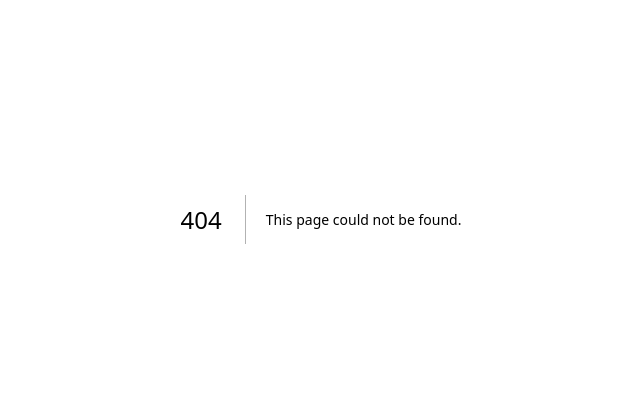
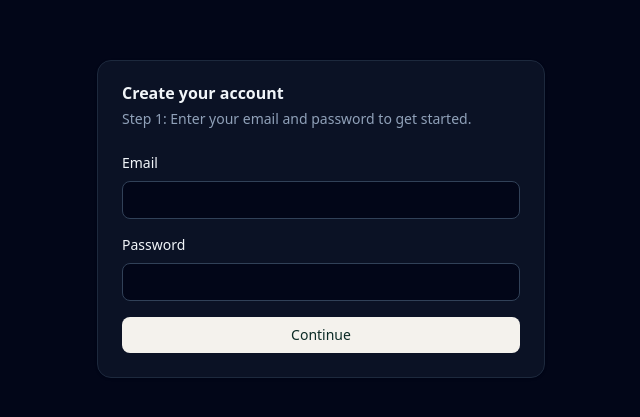
Before and after one commit to davisgabe12/havilogger, a Next.js app in the folder apps/web/: page /signup in a window 1280 px wide. Before the commit this address had no page. Shown: the part 181-598 px from the top of the page, without its empty margins (319-959 px from the left). Built offline with nearby package versions, Linux system fonts and the light colour scheme; no server answers.

Commit message:
Add auth guards to app routes

```diff
--- a/apps/web/package.json
+++ b/apps/web/package.json
@@ -12,6 +12,7 @@
   "dependencies": {
     "@radix-ui/react-scroll-area": "^1.2.10",
     "@radix-ui/react-slot": "^1.2.4",
+    "@supabase/supabase-js": "^2.50.0",
     "class-variance-authority": "^0.7.1",
     "clsx": "^2.1.1",
     "lucide-react": "^0.553.0",
--- a/apps/web/src/app/knowledge/page.tsx
+++ b/apps/web/src/app/knowledge/page.tsx
@@ -1,16 +1,19 @@
 "use client";
 
 import { useCallback, useEffect, useMemo, useState } from "react";
+import { useRouter } from "next/navigation";
 
 import KnowledgeList from "@/components/knowledge/KnowledgeList";
 import { Button } from "@/components/ui/button";
 import { Card, CardContent, CardDescription, CardHeader, CardTitle } from "@/components/ui/card";
 import { HaviWordmark } from "@/components/brand/HaviWordmark";
+import { supabase } from "@/lib/supabase/client";
 import { KnowledgeReviewItem } from "@/types/knowledge";
 
 const KNOWLEDGE_GROUPS = ["Care Plan", "Child Profile", "Preferences", "Activities", "Milestones"];
 
 export default function KnowledgePage() {
+  const router = useRouter();
   const [items, setItems] = useState<KnowledgeReviewItem[]>([]);
   const [loading, setLoading] = useState(false);
   const [error, setError] = useState<string | null>(null);
@@ -34,8 +37,23 @@ export default function KnowledgePage() {
   }, []);
 
   useEffect(() => {
-    fetchItems();
-  }, [fetchItems]);
+    let isMounted = true;
+    const checkSessionAndLoad = async () => {
+      const { data } = await supabase.auth.getSession();
+      if (!isMounted) return;
+      if (!data.session) {
+        router.replace("/login");
+        return;
+      }
+      await fetchItems();
+    };
+
+    void checkSessionAndLoad();
+
+    return () => {
+      isMounted = false;
+    };
+  }, [fetchItems, router]);
 
   const groups = useMemo(() => {
     const map: Record<string, KnowledgeReviewItem[]> = {};
--- /dev/null
+++ b/apps/web/src/app/login/page.tsx
@@ -0,0 +1,101 @@
+"use client";
+
+import { useEffect, useState, type FormEvent } from "react";
+import { useRouter } from "next/navigation";
+
+import { supabase } from "@/lib/supabase/client";
+import { Button } from "@/components/ui/button";
+import {
+  Card,
+  CardContent,
+  CardDescription,
+  CardHeader,
+  CardTitle,
+} from "@/components/ui/card";
+
+const LoginPage = (): JSX.Element => {
+  const router = useRouter();
+  const [email, setEmail] = useState("");
+  const [password, setPassword] = useState("");
+  const [error, setError] = useState<string | null>(null);
+  const [isSubmitting, setIsSubmitting] = useState(false);
+
+  useEffect(() => {
+    const checkSession = async () => {
+      const { data } = await supabase.auth.getSession();
+      if (data.session) {
+        router.replace("/");
+      }
+    };
+
+    void checkSession();
+  }, [router]);
+
+  const handleSubmit = async (event: FormEvent<HTMLFormElement>) => {
+    event.preventDefault();
+    setError(null);
+    setIsSubmitting(true);
+
+    const { error: signInError } = await supabase.auth.signInWithPassword({
+      email,
+      password,
+    });
+
+    if (signInError) {
+      setError(signInError.message);
+      setIsSubmitting(false);
+      return;
+    }
+
+    router.replace("/");
+  };
+
+  return (
+    <main className="flex min-h-screen items-center justify-center bg-slate-950 px-6 py-12 text-slate-100">
+      <Card className="w-full max-w-md border-slate-800 bg-slate-900/70 text-slate-100">
+        <CardHeader>
+          <CardTitle>Welcome back</CardTitle>
+          <CardDescription className="text-slate-400">
+            Sign in to continue to your Havi dashboard.
+          </CardDescription>
+        </CardHeader>
+        <CardContent>
+          <form className="space-y-4" onSubmit={handleSubmit}>
+            <label className="block text-sm font-medium">
+              Email
+              <input
+                className="mt-2 w-full rounded-md border border-slate-700 bg-slate-950 px-3 py-2 text-sm text-slate-100 placeholder:text-slate-600"
+                type="email"
+                autoComplete="email"
+                value={email}
+                onChange={(event) => setEmail(event.target.value)}
+                required
+              />
+            </label>
+            <label className="block text-sm font-medium">
+              Password
+              <input
+                className="mt-2 w-full rounded-md border border-slate-700 bg-slate-950 px-3 py-2 text-sm text-slate-100 placeholder:text-slate-600"
+                type="password"
+                autoComplete="current-password"
+                value={password}
+                onChange={(event) => setPassword(event.target.value)}
+                required
+              />
+            </label>
+            {error ? (
+              <p className="rounded-md border border-rose-500/40 bg-rose-500/10 px-3 py-2 text-sm text-rose-200">
+                {error}
+              </p>
+            ) : null}
+            <Button className="w-full" type="submit" disabled={isSubmitting}>
+              {isSubmitting ? "Signing in..." : "Sign in"}
+            </Button>
+          </form>
+        </CardContent>
+      </Card>
+    </main>
+  );
+};
+
+export default LoginPage;
--- /dev/null
+++ b/apps/web/src/app/logout/page.tsx
@@ -0,0 +1,47 @@
+"use client";
+
+import { useEffect, useState } from "react";
+import { useRouter } from "next/navigation";
+
+import { supabase } from "@/lib/supabase/client";
+import { Card, CardContent, CardHeader, CardTitle } from "@/components/ui/card";
+
+const LogoutPage = (): JSX.Element => {
+  const router = useRouter();
+  const [message, setMessage] = useState("Signing you out...");
+
+  useEffect(() => {
+    const runSignOut = async () => {
+      const { data } = await supabase.auth.getSession();
+      if (!data.session) {
+        router.replace("/login");
+        return;
+      }
+
+      const { error } = await supabase.auth.signOut();
+      if (error) {
+        setMessage(`Unable to sign out: ${error.message}`);
+        return;
+      }
+
+      router.replace("/login");
+    };
+
+    void runSignOut();
+  }, [router]);
+
+  return (
+    <main className="flex min-h-screen items-center justify-center bg-slate-950 px-6 py-12 text-slate-100">
+      <Card className="w-full max-w-md border-slate-800 bg-slate-900/70 text-slate-100">
+        <CardHeader>
+          <CardTitle>Signing out</CardTitle>
+        </CardHeader>
+        <CardContent>
+          <p className="text-sm text-slate-300">{message}</p>
+        </CardContent>
+      </Card>
+    </main>
+  );
+};
+
+export default LogoutPage;
--- a/apps/web/src/app/page.tsx
+++ b/apps/web/src/app/page.tsx
@@ -21,6 +21,7 @@ import { type FeedbackRating } from "@/components/chat/message-feedback";
 import { buildHaviModelRequest } from "@/lib/havi-model-request";
 import { MessageBubble, CHAT_BODY_TEXT } from "@/components/chat/message-bubble";
 import type { ChatEntry } from "@/components/chat/types";
+import { supabase } from "@/lib/supabase/client";
 import { cn } from "@/lib/utils";
 
 type ActionMetadata = {
@@ -458,6 +459,23 @@ export default function Home() {
   const [lastMessageDraft, setLastMessageDraft] = useState("");
   const [shareMessage, setShareMessage] = useState<string | null>(null);
   const shareTimerRef = useRef<ReturnType<typeof setTimeout> | null>(null);
+
+  useEffect(() => {
+    let isMounted = true;
+    const checkSession = async () => {
+      const { data } = await supabase.auth.getSession();
+      if (!isMounted) return;
+      if (!data.session) {
+        router.replace("/login");
+      }
+    };
+
+    void checkSession();
+
+    return () => {
+      isMounted = false;
+    };
+  }, [router]);
   const knowledgeToastTimerRef =
     useRef<ReturnType<typeof setTimeout> | null>(null);
 
--- /dev/null
+++ b/apps/web/src/app/signup/page.tsx
@@ -0,0 +1,114 @@
+"use client";
+
+import { useEffect, useState, type FormEvent } from "react";
+import { useRouter } from "next/navigation";
+
+import { supabase } from "@/lib/supabase/client";
+import { Button } from "@/components/ui/button";
+import {
+  Card,
+  CardContent,
+  CardDescription,
+  CardHeader,
+  CardTitle,
+} from "@/components/ui/card";
+
+const SignupPage = (): JSX.Element => {
+  const router = useRouter();
+  const [email, setEmail] = useState("");
+  const [password, setPassword] = useState("");
+  const [error, setError] = useState<string | null>(null);
+  const [notice, setNotice] = useState<string | null>(null);
+  const [isSubmitting, setIsSubmitting] = useState(false);
+
+  useEffect(() => {
+    const checkSession = async () => {
+      const { data } = await supabase.auth.getSession();
+      if (data.session) {
+        router.replace("/");
+      }
+    };
+
+    void checkSession();
+  }, [router]);
+
+  const handleSubmit = async (event: FormEvent<HTMLFormElement>) => {
+    event.preventDefault();
+    setError(null);
+    setNotice(null);
+    setIsSubmitting(true);
+
+    const { data, error: signUpError } = await supabase.auth.signUp({
+      email,
+      password,
+    });
+
+    if (signUpError) {
+      setError(signUpError.message);
+      setIsSubmitting(false);
+      return;
+    }
+
+    if (data.session) {
+      router.replace("/");
+      return;
+    }
+
+    setNotice("Check your email to confirm your account.");
+    setIsSubmitting(false);
+  };
+
+  return (
+    <main className="flex min-h-screen items-center justify-center bg-slate-950 px-6 py-12 text-slate-100">
+      <Card className="w-full max-w-md border-slate-800 bg-slate-900/70 text-slate-100">
+        <CardHeader>
+          <CardTitle>Create your account</CardTitle>
+          <CardDescription className="text-slate-400">
+            Step 1: Enter your email and password to get started.
+          </CardDescription>
+        </CardHeader>
+        <CardContent>
+          <form className="space-y-4" onSubmit={handleSubmit}>
+            <label className="block text-sm font-medium">
+              Email
+              <input
+                className="mt-2 w-full rounded-md border border-slate-700 bg-slate-950 px-3 py-2 text-sm text-slate-100 placeholder:text-slate-600"
+                type="email"
+                autoComplete="email"
+                value={email}
+                onChange={(event) => setEmail(event.target.value)}
+                required
+              />
+            </label>
+            <label className="block text-sm font-medium">
+              Password
+              <input
+                className="mt-2 w-full rounded-md border border-slate-700 bg-slate-950 px-3 py-2 text-sm text-slate-100 placeholder:text-slate-600"
+                type="password"
+                autoComplete="new-password"
+                value={password}
+                onChange={(event) => setPassword(event.target.value)}
+                required
+              />
+            </label>
+            {error ? (
+              <p className="rounded-md border border-rose-500/40 bg-rose-500/10 px-3 py-2 text-sm text-rose-200">
+                {error}
+              </p>
+            ) : null}
+            {notice ? (
+              <p className="rounded-md border border-emerald-500/40 bg-emerald-500/10 px-3 py-2 text-sm text-emerald-200">
+                {notice}
+              </p>
+            ) : null}
+            <Button className="w-full" type="submit" disabled={isSubmitting}>
+              {isSubmitting ? "Creating account..." : "Continue"}
+            </Button>
+          </form>
+        </CardContent>
+      </Card>
+    </main>
+  );
+};
+
+export default SignupPage;
```
